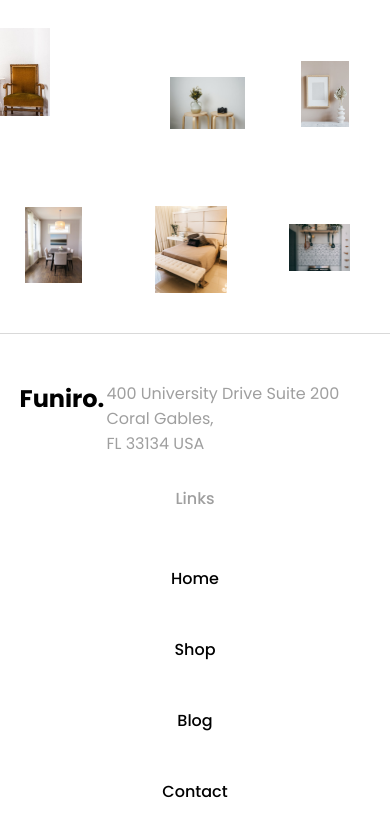
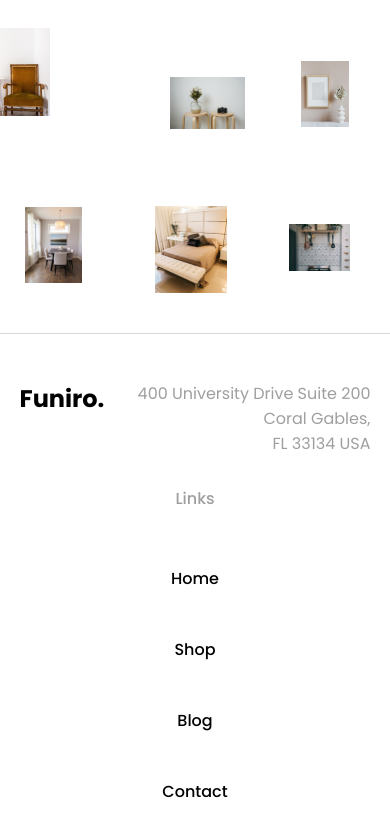
Before and after one commit to SubwaySerfer/e-commerce, a Vue app: page /home in a window 390 px wide. Shown: the part 8071-8907 px from the top of the page. Built offline with nearby package versions, Linux system fonts and the light colour scheme.

Commit message:
update: footer media

```diff
--- a/src/components/layout/TheFooter.vue
+++ b/src/components/layout/TheFooter.vue
@@ -275,5 +275,24 @@ input {
   .input-box {
     align-items: center
   }
+
+  .contact-info__adress {
+    width: auto;
+    text-align: end;
+  }
+
+  .contact-info {
+    gap: .5rem;
+  }
+}
+
+@media (min-width: 1300px) {
+  .footer-nav {
+    gap: 7.4rem;
+  }
+
+  .footer-nav-items {
+    width: 14rem;
+  }
 }
 </style>
```
